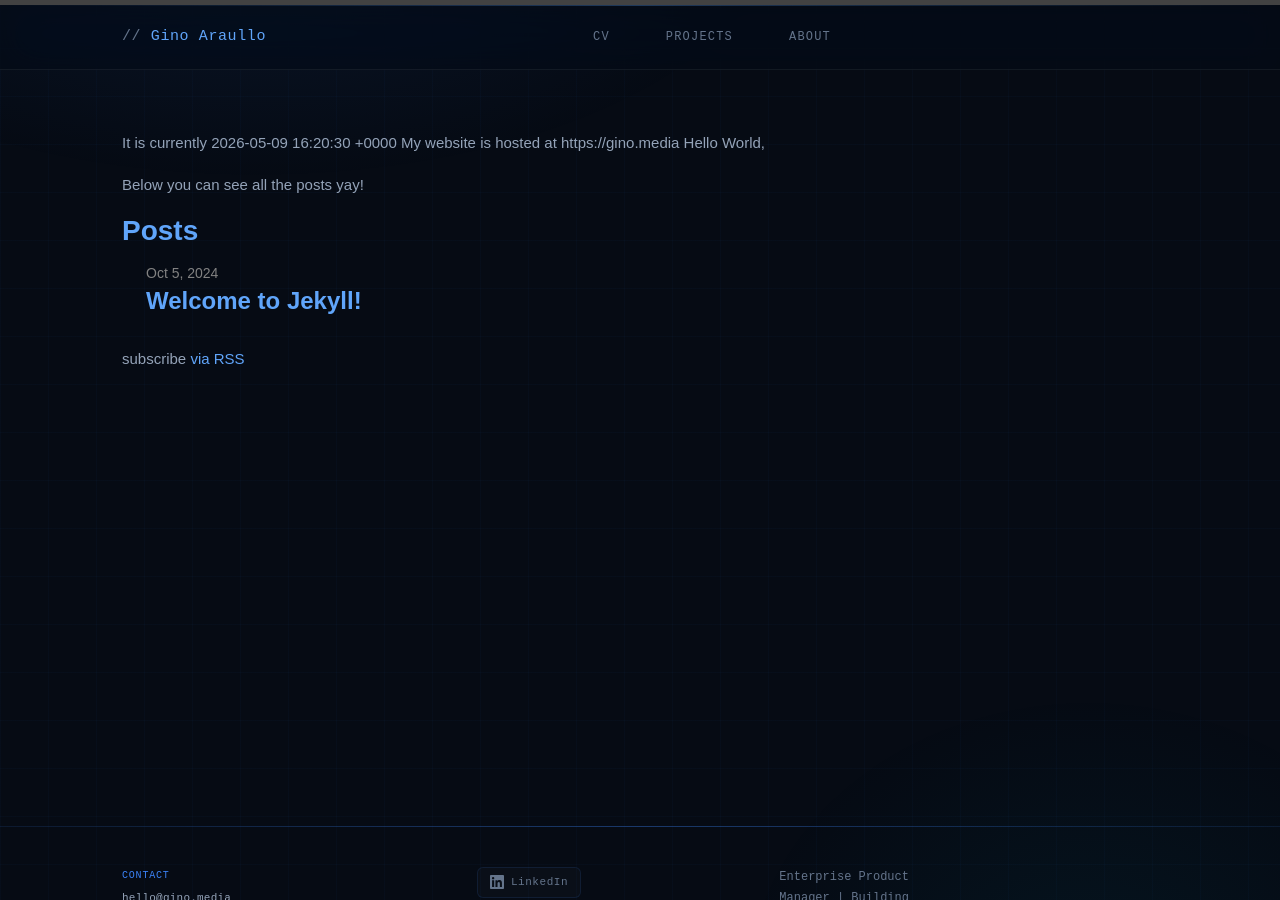
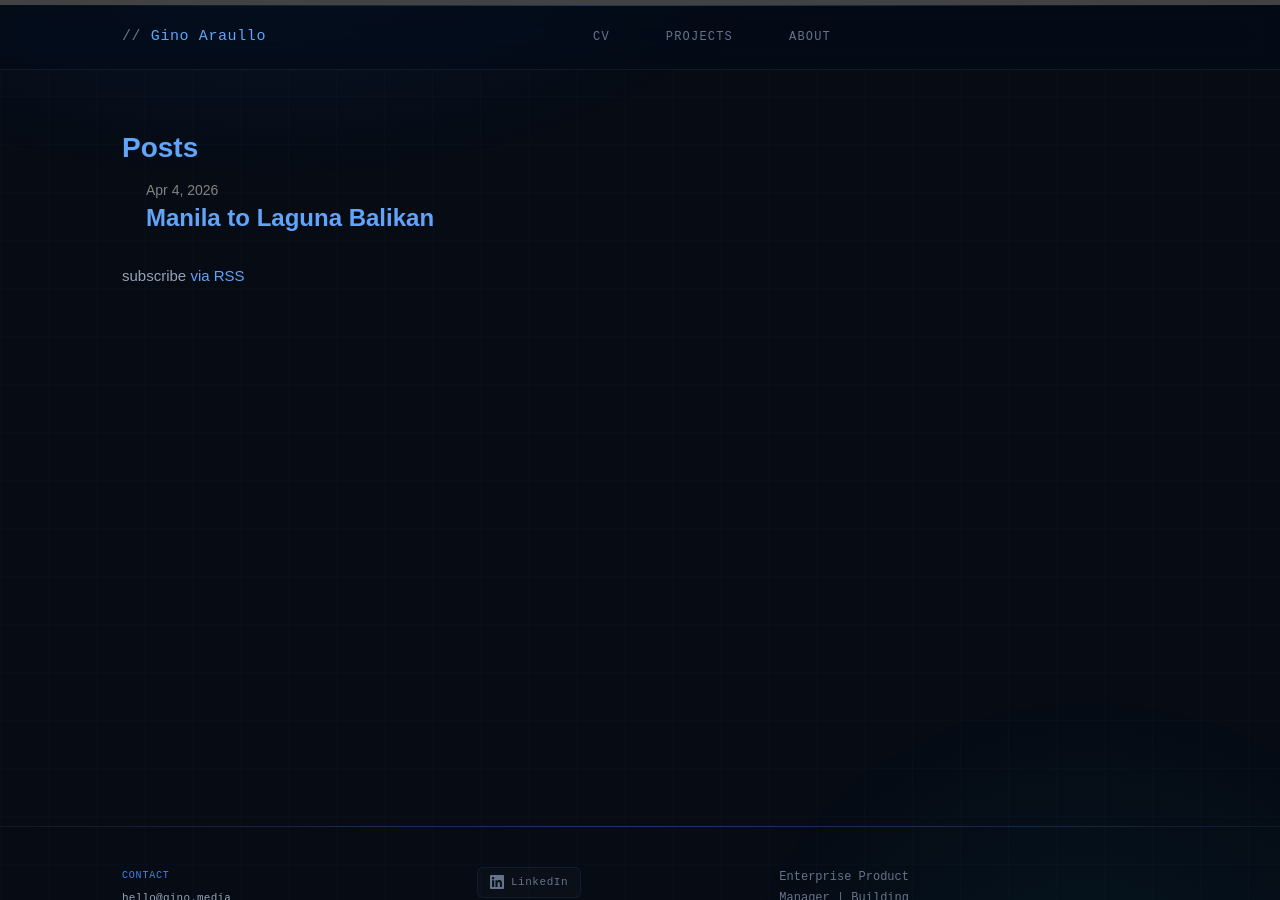
Before and after one commit to ginomeee/ginomedia, a Jekyll site: the page built from posts.markdown, in a window 1280 px wide and 900 px high. Built offline with Jekyll 4.4.1, drawn with Linux system fonts in a browser that asks for light colours.

Commit message:
Simplify posts index and add first blog

```diff
--- a/posts.markdown
+++ b/posts.markdown
@@ -1,11 +1,4 @@
 ---
-# Feel free to add content and custom Front Matter to this file.
-# To modify the layout, see https://jekyllrb.com/docs/themes/#overriding-theme-defaults
 permalink: /posts
 layout: home
 ---
-It is currently {{ site.time }}
-My website is hosted at {{ site.url }}
-Hello World,
-
-Below you can see all the posts yay!
```
Also changed, not shown: _posts/2024-10-05-welcome-to-jekyll.markdown (deleted, +0 -29 lines), _posts/2026-04-05-laguna-ev-roadtrip.md (added, +68 -0 lines), 1 other file.
